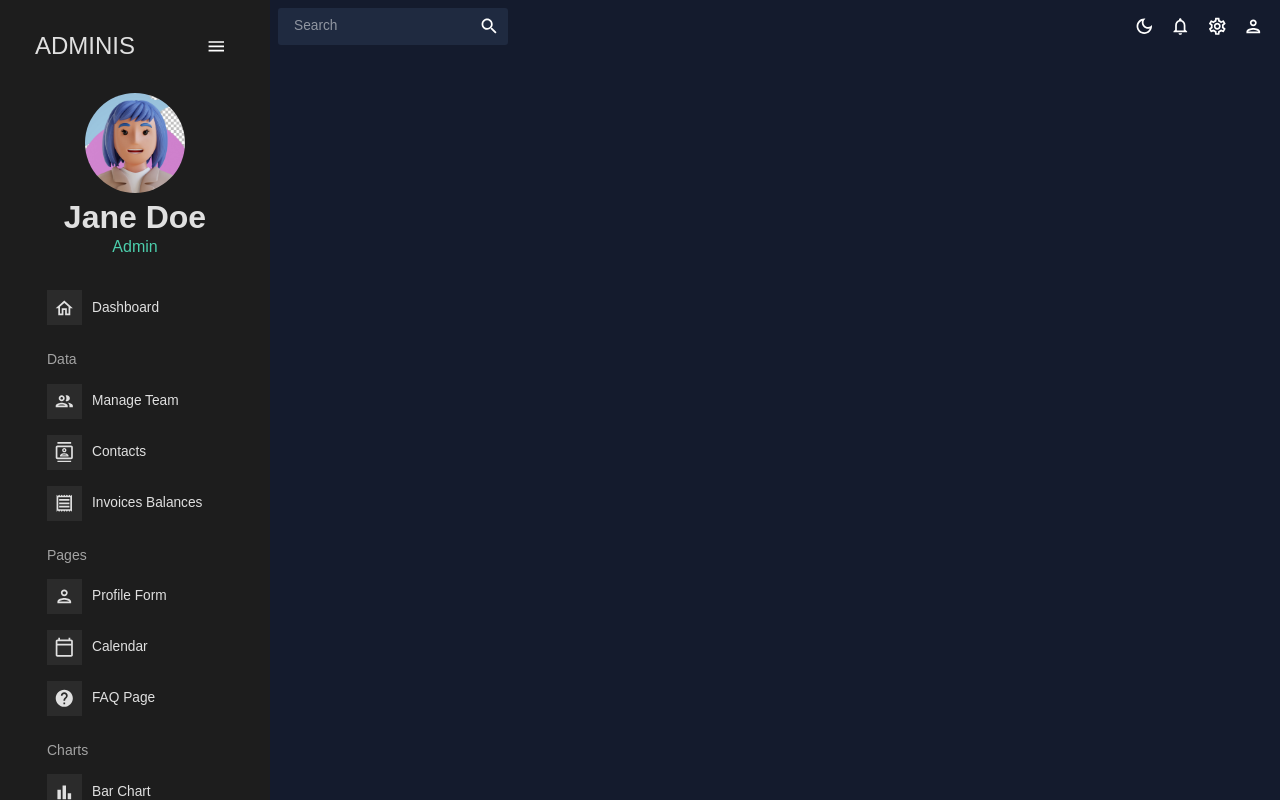
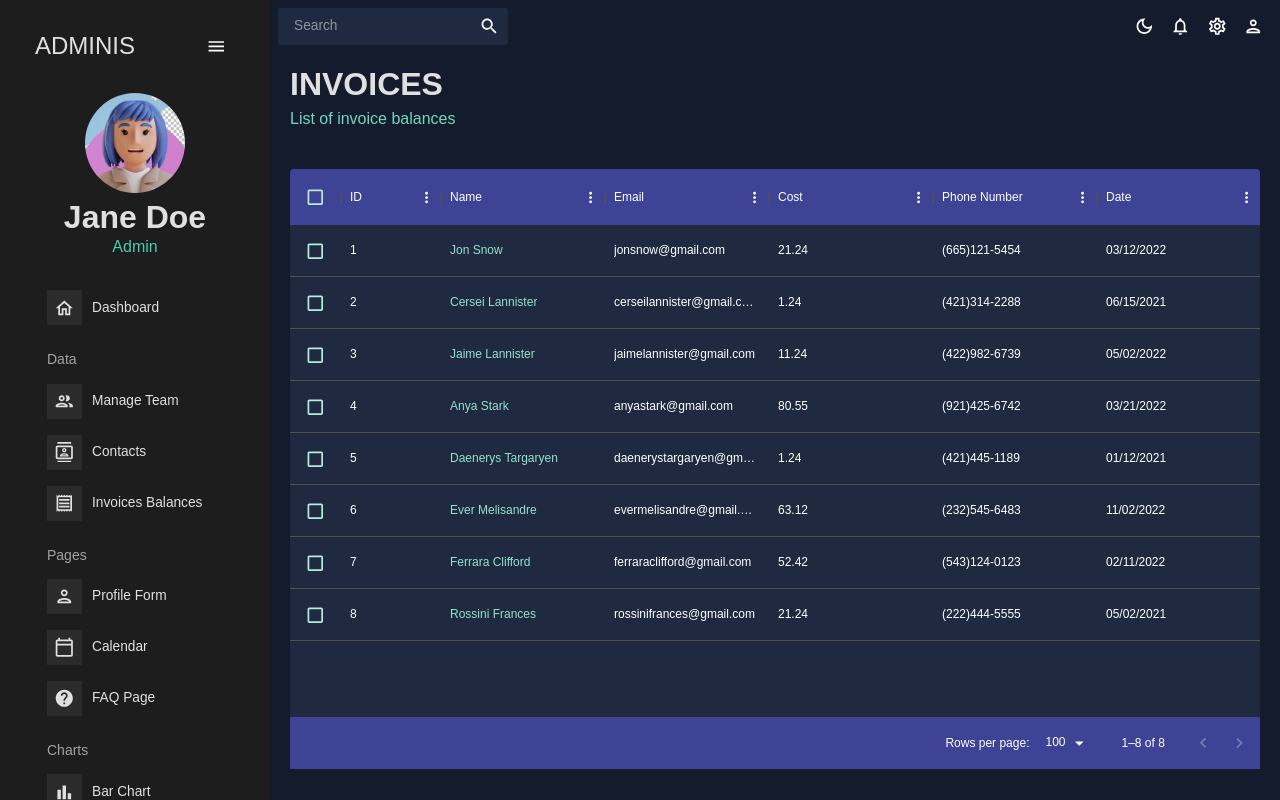
Before and after one commit to olesiakissa/admin-dashboard-app, a React (Create React App) app: page /invoices in a window 1280 px wide. Built offline with nearby package versions, Linux system fonts and the light colour scheme.

Commit message:
Add Invoices component

```diff
--- a/src/App.js
+++ b/src/App.js
@@ -6,7 +6,7 @@
 import Dashboard         from './scenes/dashboard/dashboard';
 import Team              from './scenes/team/Team';
 import Contacts          from './scenes/contacts/Contacts';
-// import Invoices          from './scenes/invoices';
+import Invoices          from './scenes/invoices/Invoices';
 // import Bar               from './scenes/bar';
 // import Form              from './scenes/form';
 // import Line              from './scenes/line';
@@ -31,7 +31,7 @@
               <Route path='/'           element={ <Dashboard /> } />
               <Route path='/team'       element={ <Team /> } />
               <Route path='/contacts'   element={ <Contacts /> } />
-              {/* <Route path='/invoices'   element={ <Invoices /> } /> */}
+              <Route path='/invoices'   element={ <Invoices /> } />
               {/* <Route path='/bar'        element={ <Bar /> } /> */}
               {/* <Route path='/form'       element={ <Form /> } /> */}
               {/* <Route path='/line'       element={ <Line /> } /> */}
--- /dev/null
+++ b/src/scenes/invoices/Invoices.jsx
@@ -0,0 +1,87 @@
+import React from 'react';
+import { Box, useTheme, Typography } from '@mui/material';
+import { DataGrid } from '@mui/x-data-grid';
+import { colorTokens } from '../../themes';
+import { mockDataInvoices } from '../../data/mockData';
+
+import Header from '../../components/Header';
+
+const Invoices = () => {
+    const theme = useTheme();
+    const colors = colorTokens(theme.palette.mode);
+
+    const columns = [
+    {
+        field: "id",
+        headerName: "ID"
+    },
+    {
+        field: "name",
+        headerName : "Name",
+        flex: 1,
+        cellClassName: "name-column--cell"
+    },
+    {
+        field: "email",
+        headerName : "Email",
+        flex: 1
+    },
+    {
+        field: "cost",
+        headerName : "Cost",
+        flex: 1,
+        renderCell: (params) => {
+            <Typography color={colors.lightEmerald[500]}>
+                ${params.row.cost}
+            </Typography>
+        }
+    },
+    {
+        field: "phone",
+        headerName : "Phone Number",
+        flex: 1
+    },
+    {
+        field: "date",
+        headerName : "Date",
+        flex: 1
+    }
+];
+
+  return (
+    <Box m="20px">
+        <Header title="INVOICES" subtitle="List of invoice balances"/>
+        <Box
+            m="40px 0 0 0"
+            height="75vh"
+            sx={{
+                "& .MuiDataGrid-root" : { border: "none"},
+                "& .MuiDataGrid-cell" : { borderBottom: "none"},
+                "& .name-column--cell" : { color:  colors.lightEmerald[300]},
+                "& .MuiDataGrid-columnHeaders" : {
+                    backgroundColor: colors.blue[700],
+                    borderBottom: "none"
+                },
+                "& .MuiDataGrid-virtualScroller" : { backgroundColor : colors.darkBlue[400]},
+                "& .MuiDataGrid-footerContainer" : {
+                    borderTop: "none",
+                    backgroundColor: colors.blue[700]
+                },
+                "& .MuiCheckbox-root" : {
+                    color: `${colors.lightEmerald[200]} !important`
+                }
+            }}
+        >
+            <DataGrid
+                checkboxSelection
+                rows={ mockDataInvoices }
+                columns={ columns }
+
+            >
+            </DataGrid>
+        </Box>
+    </Box>
+  )
+}
+
+export default Invoices;
```
